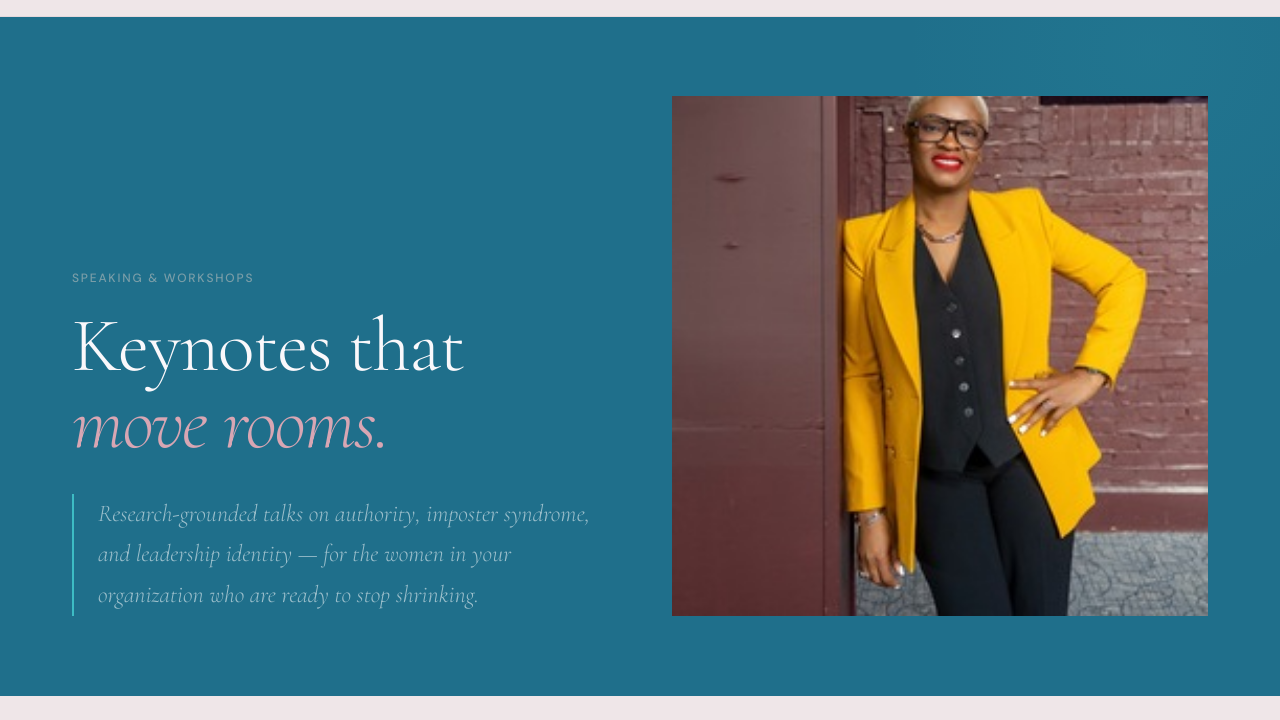
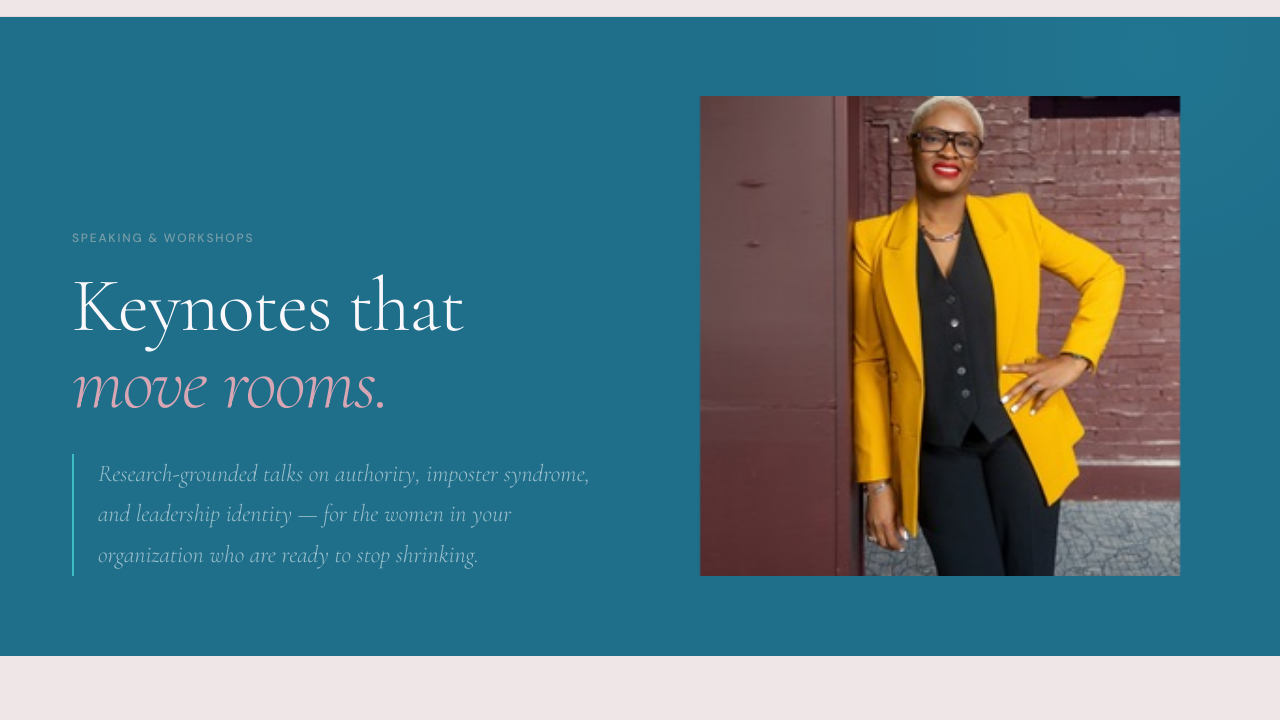
Before and after one commit to vibecodeta4/lizzie-bronte, an Eleventy site: page speaking.html in a window 1280 px wide. Shown: the part 80-800 px from the top of the page. Built offline with nearby package versions, Linux system fonts and the light colour scheme; Eleventy itself is replaced by a stand-in of ours; files that its build step writes are made by us from their sources.

Commit message:
Fix speaker photo cropping — use contain so full image shows

```diff
--- a/css/speaking.css
+++ b/css/speaking.css
@@ -6,8 +6,8 @@
 .page-hero__title { font-family: var(--font-display); font-size: clamp(3rem, 6vw, 6rem); font-weight: var(--weight-light); color: var(--color-white); line-height: 1.0; letter-spacing: var(--tracking-tight); opacity: 0; animation: fadeUp 0.7s ease 0.25s forwards; }
 .page-hero__title em { font-style: italic; color: var(--color-soft-lavender); display: block; }
 .page-hero__right { opacity: 0; animation: fadeUp 0.7s ease 0.4s forwards; font-family: var(--font-display); font-style: italic; font-size: var(--text-xl); font-weight: var(--weight-light); color: rgba(255,255,255,0.55); line-height: var(--leading-relaxed); border-left: 2px solid var(--color-emerald); padding-left: var(--space-6); margin-top: var(--space-8); }
-.page-hero__photo-wrap { opacity: 0; animation: fadeUp 0.8s ease 0.3s forwards; display: flex; align-items: flex-end; justify-content: center; overflow: hidden; max-height: 520px; }
-.page-hero__photo { width: 100%; height: 100%; object-fit: cover; object-position: top center; display: block; }
+.page-hero__photo-wrap { opacity: 0; animation: fadeUp 0.8s ease 0.3s forwards; display: flex; align-items: center; justify-content: center; }
+.page-hero__photo { width: 100%; max-height: 480px; object-fit: contain; object-position: center center; display: block; }
 
 .speaking-intro { background-color: var(--color-ivory); padding-block: var(--space-24); }
 .speaking-intro__inner { max-width: var(--container-max); margin-inline: auto; padding-inline: var(--space-8); display: grid; grid-template-columns: 1fr 1fr; gap: var(--space-20); align-items: center; }
```
